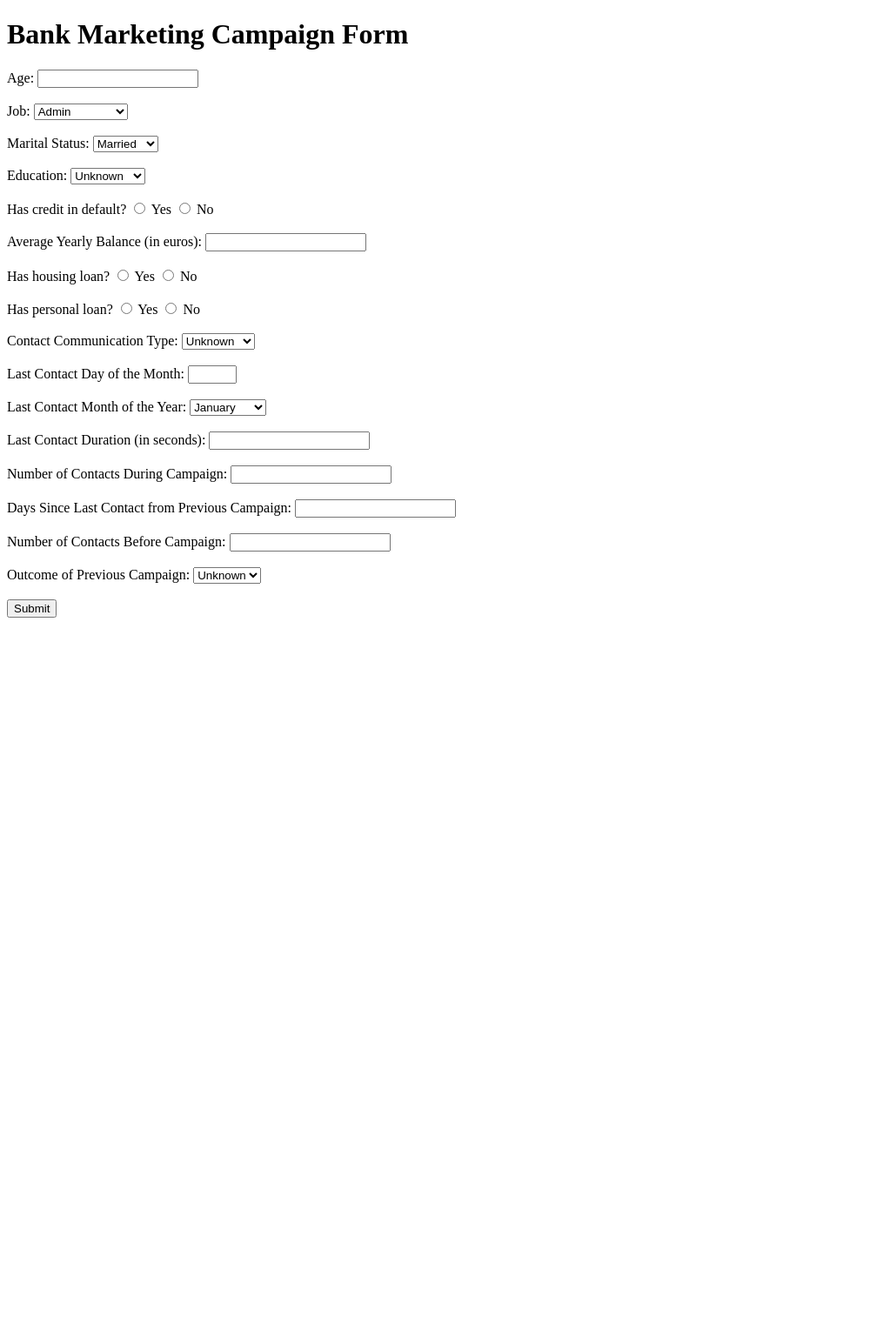
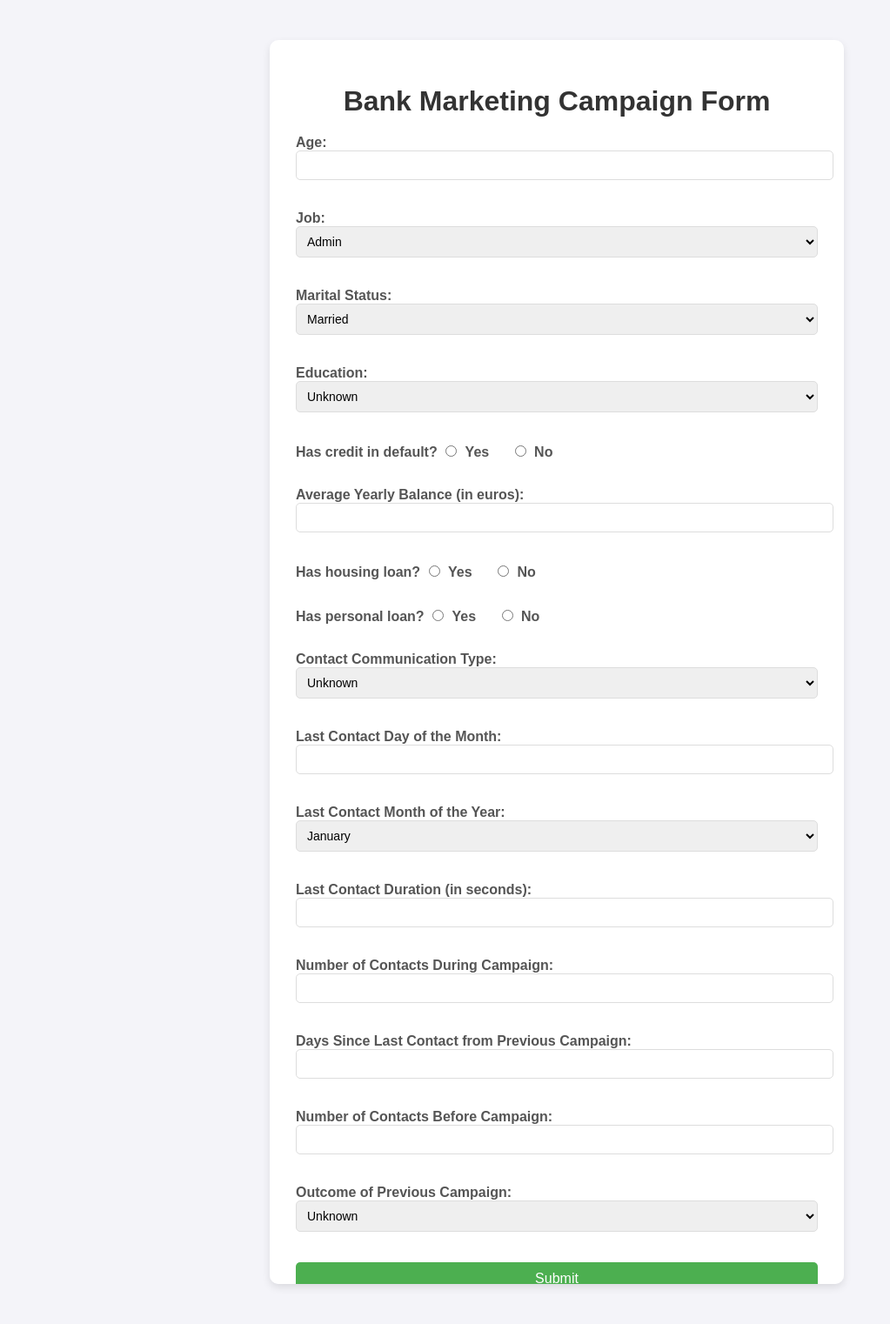
Before and after one commit to Viz2202/BankPolicy, a Flask app: page / in a window 1280 px wide. Shown: the whole page at 87% size, without its empty margins (0-1023 px from the left). Run offline with Flask 3, Linux system fonts and the light colour scheme; parts of the project's set-up code (start-up, migrations or seed data) failed here and were passed over.

Commit message:
CSS added

```diff
--- a/templates/index.html
+++ b/templates/index.html
@@ -4,13 +4,110 @@
     <meta charset="UTF-8">
     <meta name="viewport" content="width=device-width, initial-scale=1.0">
     <title>Bank Marketing Form</title>
+    <style>
+        body {
+            font-family: Arial, sans-serif;
+            background-color: #f4f4f9;
+            margin: 0;
+            padding: 0;
+            display: flex;
+            justify-content: center;
+            align-items: center;
+            min-height: 100vh;
+            overflow-y: auto; /* Enable scrolling if content exceeds viewport */
+        }
+
+        .container {
+            background-color: #ffffff;
+            border-radius: 10px;
+            padding: 30px;
+            box-shadow: 0 4px 10px rgba(0, 0, 0, 0.1);
+            width: 100%;
+            max-width: 600px;
+            max-height: 90vh; /* Set a max height to prevent overflow */
+            overflow-y: auto; /* Make container scrollable if content exceeds max height */
+        }
+
+        h1 {
+            text-align: center;
+            color: #333;
+            margin-bottom: 20px;
+        }
+
+        label {
+            font-weight: bold;
+            color: #555;
+        }
+
+        input[type="number"], select, input[type="radio"] {
+            margin-bottom: 15px;
+            padding: 8px;
+            width: 100%;
+            border: 1px solid #ddd;
+            border-radius: 5px;
+            font-size: 14px;
+        }
+
+        select {
+            padding: 8px;
+            width: 100%;
+        }
+
+        input[type="radio"] {
+            width: auto;
+            margin-right: 5px;
+        }
+
+        .radio-group {
+            display: inline-block;
+            margin-right: 20px;
+        }
+
+        button {
+            background-color: #4CAF50;
+            color: white;
+            border: none;
+            padding: 10px 20px;
+            font-size: 16px;
+            border-radius: 5px;
+            cursor: pointer;
+            width: 100%;
+            transition: background-color 0.3s;
+        }
+
+        button:hover {
+            background-color: #45a049;
+        }
+
+        .form-group {
+            margin-bottom: 20px;
+        }
+
+        h2 {
+            text-align: center;
+            color: #4CAF50;
+            font-size: 18px;
+            margin-top: 30px;
+        }
+
+        /* Responsive Design */
+        @media (max-width: 600px) {
+            .container {
+                padding: 20px;
+            }
+        }
+    </style>
 </head>
 <body>
+    <div class="container">
         <h1>Bank Marketing Campaign Form</h1>
         <form action="/predict" method="post">
+            <div class="form-group">
                 <label for="age">Age:</label>
-        <input type="number" id="age" name="age" required><br><br>
+                <input type="number" id="age" name="age" required>
+            </div>
 
+            <div class="form-group">
                 <label for="job">Job:</label>
                 <select id="job" name="job" required>
                     <option value="admin">Admin</option>
@@ -25,54 +122,84 @@
                     <option value="retired">Retired</option>
                     <option value="technician">Technician</option>
                     <option value="services">Services</option>
-        </select><br><br>
+                </select>
+            </div>
 
+            <div class="form-group">
                 <label for="marital">Marital Status:</label>
                 <select id="marital" name="marital" required>
                     <option value="married">Married</option>
                     <option value="divorced">Divorced</option>
                     <option value="single">Single</option>
-        </select><br><br>
+                </select>
+            </div>
 
+            <div class="form-group">
                 <label for="education">Education:</label>
                 <select id="education" name="education" required>
                     <option value="unknown">Unknown</option>
                     <option value="secondary">Secondary</option>
                     <option value="primary">Primary</option>
                     <option value="tertiary">Tertiary</option>
-        </select><br><br>
+                </select>
+            </div>
 
+            <div class="form-group">
                 <label for="default">Has credit in default?</label>
+                <div class="radio-group">
                     <input type="radio" id="default_yes" name="default" value="yes" required>
                     <label for="default_yes">Yes</label>
+                </div>
+                <div class="radio-group">
                     <input type="radio" id="default_no" name="default" value="no" required>
-        <label for="default_no">No</label><br><br>
+                    <label for="default_no">No</label>
+                </div>
+            </div>
 
+            <div class="form-group">
                 <label for="balance">Average Yearly Balance (in euros):</label>
-        <input type="number" id="balance" name="balance" required><br><br>
+                <input type="number" id="balance" name="balance" required>
+            </div>
 
+            <div class="form-group">
                 <label for="housing">Has housing loan?</label>
+                <div class="radio-group">
                     <input type="radio" id="housing_yes" name="housing" value="yes" required>
                     <label for="housing_yes">Yes</label>
+                </div>
+                <div class="radio-group">
                     <input type="radio" id="housing_no" name="housing" value="no" required>
-        <label for="housing_no">No</label><br><br>
+                    <label for="housing_no">No</label>
+                </div>
+            </div>
 
+            <div class="form-group">
                 <label for="loan">Has personal loan?</label>
+                <div class="radio-group">
                     <input type="radio" id="loan_yes" name="loan" value="yes" required>
                     <label for="loan_yes">Yes</label>
+                </div>
+                <div class="radio-group">
                     <input type="radio" id="loan_no" name="loan" value="no" required>
-        <label for="loan_no">No</label><br><br>
+                    <label for="loan_no">No</label>
+                </div>
+            </div>
 
+            <div class="form-group">
                 <label for="contact">Contact Communication Type:</label>
                 <select id="contact" name="contact" required>
                     <option value="unknown">Unknown</option>
                     <option value="telephone">Telephone</option>
                     <option value="cellular">Cellular</option>
-        </select><br><br>
+                </select>
+            </div>
 
+            <div class="form-group">
                 <label for="day">Last Contact Day of the Month:</label>
-        <input type="number" id="day" name="day" min="1" max="31" required><br><br>
+                <input type="number" id="day" name="day" min="1" max="31" required>
+            </div>
 
+            <div class="form-group">
                 <label for="month">Last Contact Month of the Year:</label>
                 <select id="month" name="month" required>
                     <option value="jan">January</option>
@@ -87,31 +214,43 @@
                     <option value="oct">October</option>
                     <option value="nov">November</option>
                     <option value="dec">December</option>
-        </select><br><br>
+                </select>
+            </div>
 
+            <div class="form-group">
                 <label for="duration">Last Contact Duration (in seconds):</label>
-        <input type="number" id="duration" name="duration" required><br><br>
+                <input type="number" id="duration" name="duration" required>
+            </div>
 
+            <div class="form-group">
                 <label for="campaign">Number of Contacts During Campaign:</label>
-        <input type="number" id="campaign" name="campaign" required><br><br>
+                <input type="number" id="campaign" name="campaign" required>
+            </div>
 
+            <div class="form-group">
                 <label for="pdays">Days Since Last Contact from Previous Campaign:</label>
-        <input type="number" id="pdays" name="pdays" required><br><br>
+                <input type="number" id="pdays" name="pdays" required>
+            </div>
 
+            <div class="form-group">
                 <label for="previous">Number of Contacts Before Campaign:</label>
-        <input type="number" id="previous" name="previous" required><br><br>
+                <input type="number" id="previous" name="previous" required>
+            </div>
 
+            <div class="form-group">
                 <label for="poutcome">Outcome of Previous Campaign:</label>
                 <select id="poutcome" name="poutcome" required>
                     <option value="unknown">Unknown</option>
                     <option value="other">Other</option>
                     <option value="failure">Failure</option>
                     <option value="success">Success</option>
-        </select><br><br>
+                </select>
+            </div>
 
             <button type="submit">Submit</button>
         </form>
 
-    <h2>{{ prediction_text }}</h2>
+        <h2>{% if prediction_text %}{{ prediction_text }}{% endif %}</h2>
+    </div>
 </body>
 </html>
```
Lines whose indentation alone changed are shown as unchanged.
